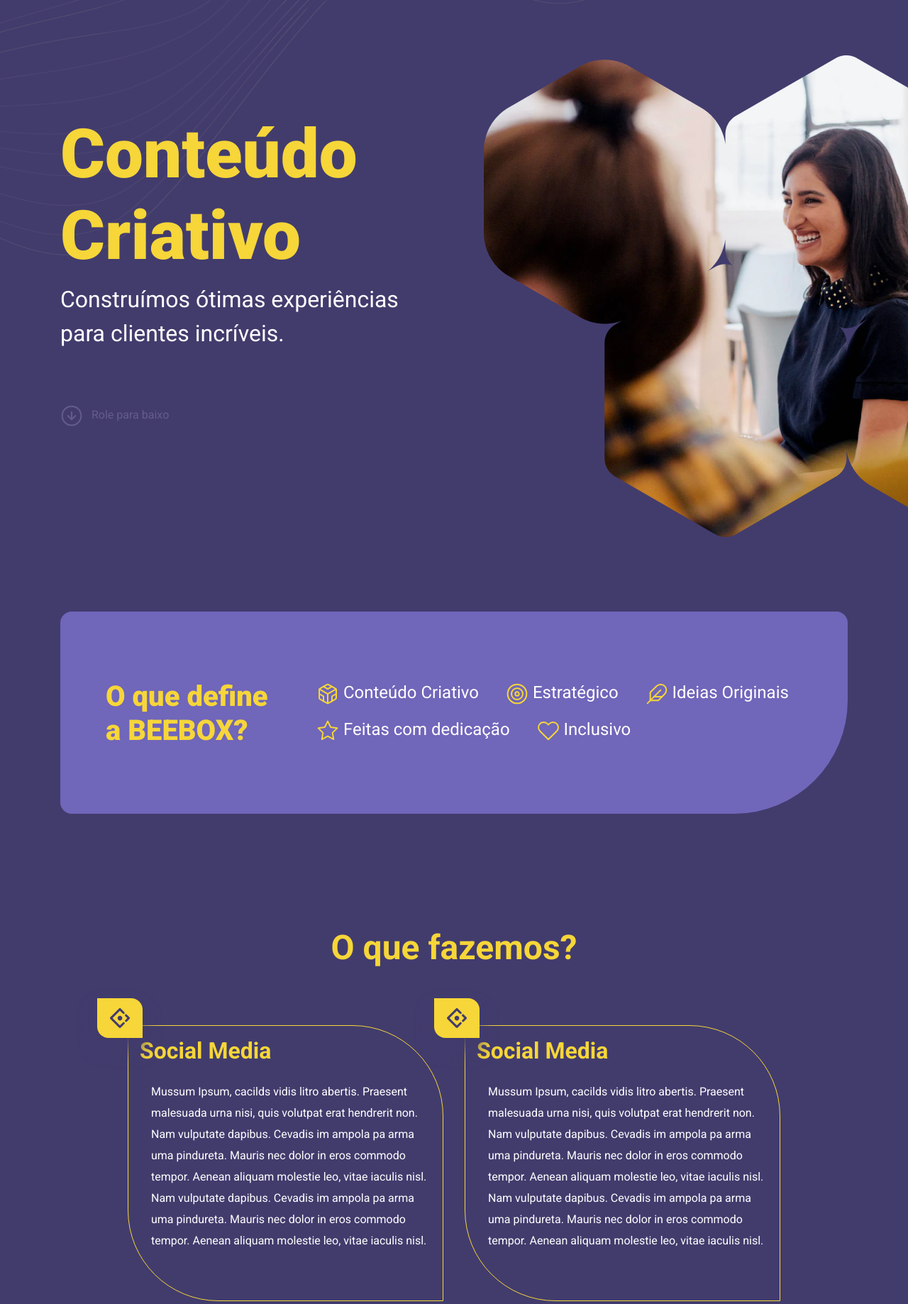
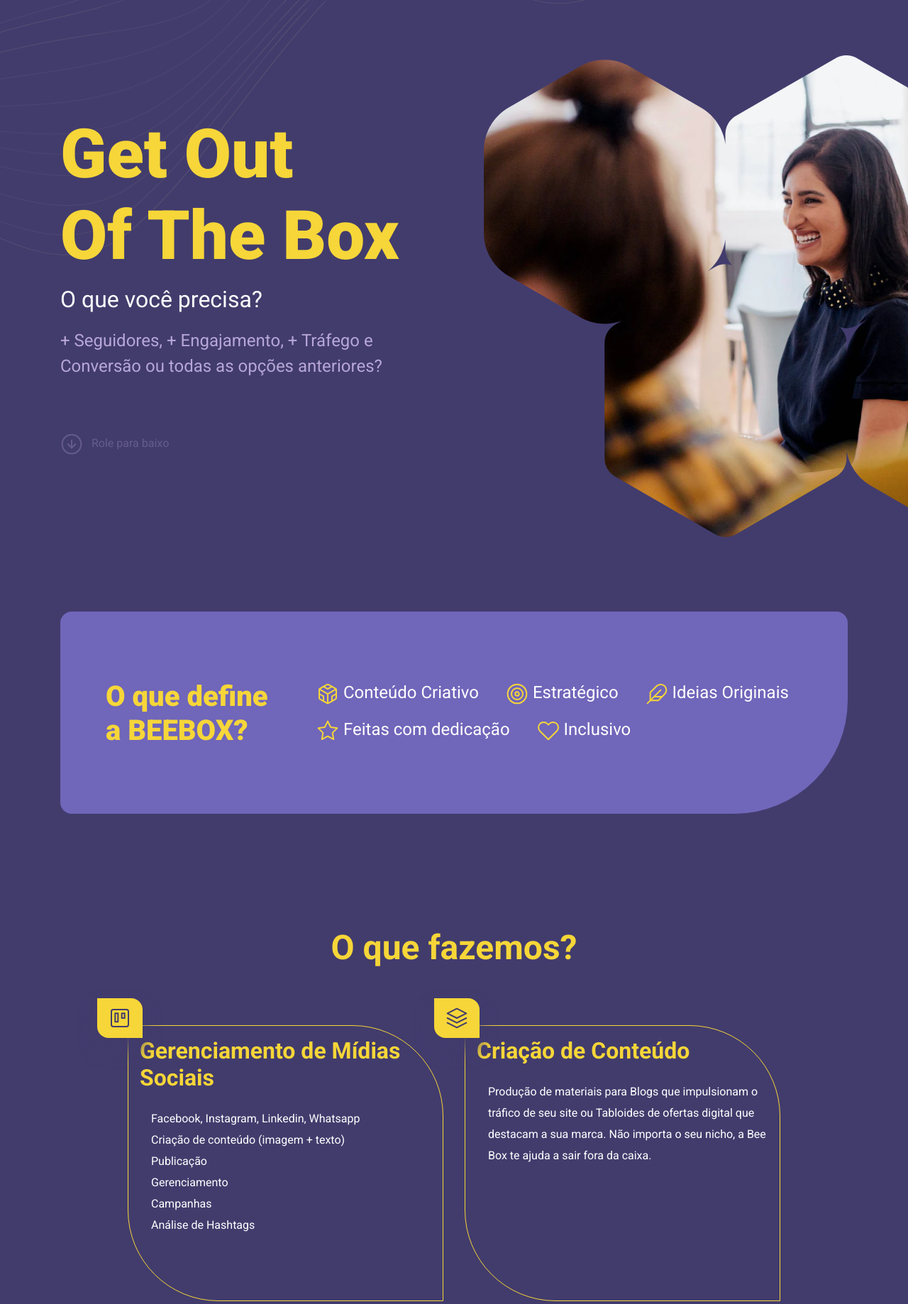
Before and after one commit to bqdesigner/beeboxagencia, a PHP site: page / in a window 1280 px wide; the page is wider, and only the part inside the window is pictured. Shown: the part 136-1974 px from the top of that part at 71% size. Run offline with PHP 8.4, Linux system fonts and the light colour scheme.

Commit message:
Correções

```diff
--- a/index.php
+++ b/index.php
@@ -37,8 +37,11 @@
         <div class="container">
            <div class="row">
                <div class="col-12 col-md-6">
-                    <h1> Conteúdo<br> Criativo</h1>
-                    <p> Construímos ótimas experiências para clientes incríveis.</p>
+                    <h1> Get Out<br> Of The Box</h1>
+                    <p> O que você precisa?
+                    </p>
+                    <p class="call"> + Seguidores, + Engajamento, + Tráfego e Conversão ou todas as opções anteriores?
+                    </p>
                     <a href="#oquedefine" class="link-scroll animate-flicker scroll"> Role para baixo </a>
                </div>
                <div class="col-12 col-md-6">
@@ -93,11 +96,16 @@
             <div class="col-12 offset-0 col-md-6 col-lg-5 offset-lg-1">
                 <div class="servico">
                     <span class="ico-servico ico-servico-content-1">
-                        <img src="assets/svg/ico_servico.svg" alt="">
+                        <img src="assets/svg/ico_gerenciamento.svg" alt="">
                     </span>
-                    <h3> Social Media </h3>
+                    <h3> Gerenciamento de Mídias Sociais </h3>
                     <p>
-                        Mussum Ipsum, cacilds vidis litro abertis. Praesent malesuada urna nisi, quis volutpat erat hendrerit non. Nam vulputate dapibus. Cevadis im ampola pa arma uma pindureta. Mauris nec dolor in eros commodo tempor. Aenean aliquam molestie leo, vitae iaculis nisl. Nam vulputate dapibus. Cevadis im ampola pa arma uma pindureta. Mauris nec dolor in eros commodo tempor. Aenean aliquam molestie leo, vitae iaculis nisl.
+                        Facebook, Instagram, Linkedin, Whatsapp <br>
+                        Criação de conteúdo (imagem + texto) <br>
+                        Publicação <br>
+                        Gerenciamento <br>
+                        Campanhas <br>
+                        Análise de Hashtags <br>
                     </p>
                 </div>
             </div>
@@ -105,11 +113,11 @@
             <div class="col-12 col-md-6 col-lg-5">
                 <div class="servico">
                     <span class="ico-servico ico-servico-content-2">
-                        <img src="assets/svg/ico_servico.svg" alt="">
+                        <img src="assets/svg/ico_conteudo.svg" alt="">
                     </span>
-                    <h3> Social Media </h3>
+                    <h3> Criação de Conteúdo </h3>
                     <p>
-                        Mussum Ipsum, cacilds vidis litro abertis. Praesent malesuada urna nisi, quis volutpat erat hendrerit non. Nam vulputate dapibus. Cevadis im ampola pa arma uma pindureta. Mauris nec dolor in eros commodo tempor. Aenean aliquam molestie leo, vitae iaculis nisl. Nam vulputate dapibus. Cevadis im ampola pa arma uma pindureta. Mauris nec dolor in eros commodo tempor. Aenean aliquam molestie leo, vitae iaculis nisl.
+                        Produção de materiais para Blogs que impulsionam o tráfico de seu site ou Tabloides de ofertas digital que destacam a sua marca. Não importa o seu nicho, a Bee Box te ajuda a sair fora da caixa.
                     </p>
                 </div>
             </div>
@@ -117,11 +125,11 @@
             <div class="col-12 offset-0 col-md-6 col-lg-5 offset-lg-1">
                 <div class="servico">
                     <span class="ico-servico ico-servico-content-3">
-                        <img src="assets/svg/ico_servico.svg" alt="">
+                        <img src="assets/svg/ico_anuncio.svg" alt="">
                     </span>
-                    <h3> Social Media </h3>
+                    <h3> Anúncios </h3>
                     <p>
-                        Mussum Ipsum, cacilds vidis litro abertis. Praesent malesuada urna nisi, quis volutpat erat hendrerit non. Nam vulputate dapibus. Cevadis im ampola pa arma uma pindureta. Mauris nec dolor in eros commodo tempor. Aenean aliquam molestie leo, vitae iaculis nisl. Nam vulputate dapibus. Cevadis im ampola pa arma uma pindureta. Mauris nec dolor in eros commodo tempor. Aenean aliquam molestie leo, vitae iaculis nisl.
+                        Você já deve ter falado sobre um produto ao usar uma rede social e logo em seguida, ele estava bem ali na sua frente ao rolar o feed ou timeline. Parece mágica, mas e se esse produto fosse a sua empresa, serviço ou marca?
                     </p>
                 </div>
             </div>
@@ -129,11 +137,14 @@
             <div class="col-12 col-md-6 col-lg-5">
                 <div class="servico">
                     <span class="ico-servico ico-servico-content-4">
-                        <img src="assets/svg/ico_servico.svg" alt="">
+                        <img src="assets/svg/ico_consultoria_mkt.svg" alt="">
                     </span>
-                    <h3> Social Media </h3>
+                    <h3> Consultoria de Marketing </h3>
                     <p>
-                        Mussum Ipsum, cacilds vidis litro abertis. Praesent malesuada urna nisi, quis volutpat erat hendrerit non. Nam vulputate dapibus. Cevadis im ampola pa arma uma pindureta. Mauris nec dolor in eros commodo tempor. Aenean aliquam molestie leo, vitae iaculis nisl. Nam vulputate dapibus. Cevadis im ampola pa arma uma pindureta. Mauris nec dolor in eros commodo tempor. Aenean aliquam molestie leo, vitae iaculis nisl.
+                        Quem está buscando o seu serviço? Quais as mídias devo impulsionar? Que linguagem utilizar?
+                        Essas são algumas das perguntas que você deve estar se fazendo ao entrar no marketing
+                        digital. Sabemos que não é fácil navegar neste universo digital, por isso, vamos te ajudar a
+                        obter crescimento naquilo que você precisa.
                     </p>
                 </div>
             </div>
@@ -146,41 +157,41 @@
         <div class="row">
             <div class="col-12 col-md-6 case">
                 <div class="case-img">
-                    <img src="assets/img/job1.png" alt="">
+                    <img src="assets/img/case_1_work4all.jpg" alt="">
                 </div>
                 <div class="case-content">
-                    <span> Nome do cliente </span>
-                    <h3> Posts para Instagram </h3>
+                    <span> Work4aAll </span>
+                    <h3> Criação de conteúdo e artes </h3>
                 </div>
             </div>
 
             <div class="col-12 col-md-6 case">
                 <div class="case-img">
-                    <img src="assets/img/job1.png" alt="">
+                    <img src="assets/img/case_2_mls.jpg" alt="">
                 </div>
                 <div class="case-content case">
-                    <span> Nome do cliente </span>
-                    <h3> Posts para Instagram </h3>
+                    <span> My Little Secrets </span>
+                    <h3> Criação de conteúdo e artes </h3>
                 </div>
             </div>
 
             <div class="col-12 col-md-6 case">
                 <div class="case-img">
-                    <img src="assets/img/job1.png" alt="">
+                    <img src="assets/img/case_3_massoterapeuta_tatyane.jpg" alt="">
                 </div>
                 <div class="case-content">
-                    <span> Nome do cliente </span>
-                    <h3> Posts para Instagram </h3>
+                    <span> Massoterapeuta Tatyane </span>
+                    <h3> Gerenciamento e Consultoria </h3>
                 </div>
             </div>
 
             <div class="col-12 col-md-6 case">
                 <div class="case-img">
-                    <img src="assets/img/job1.png" alt="">
+                    <img src="assets/img/case_4_twig.jpg" alt="">
                 </div>
                 <div class="case-content">
-                    <span> Nome do cliente </span>
-                    <h3> Posts para Instagram </h3>
+                    <span> Twig </span>
+                    <h3> Criação de conteúdo e artes </h3>
                 </div>
             </div>
 
@@ -356,17 +367,17 @@
                 <span class="slogan"> #getoutofthebox </span>
                 <ul class="redes-sociais">
                     <li>
-                        <a href="#">
+                        <a href="https://www.facebook.com/Ag%C3%AAncia-Bee-Box-113560353724333/" target="blank">
                             <img src="assets/svg/ico_facebook.svg" alt="">
                         </a>
                     </li>
                     <li>
-                        <a href="#">
+                        <a href="https://www.instagram.com/agenciabeebox/" target="blank">
                             <img src="assets/svg/ico_instagram.svg" alt="">
                         </a>
                     </li>
                     <li>
-                        <a href="#">
+                        <a href="https://www.linkedin.com/company/ag%C3%AAncia-bee-box" target="blank">
                             <img src="assets/svg/ico_linkedin.svg" alt="">
                         </a>
                     </li>
@@ -377,20 +388,23 @@
                     <div class="col-12 col-md-5">
                         <nav class="menu">
                             <ul>
-                                <li> <a href="javascript:;"> O que fazemos? </a> </li>
-                                <li> <a href="javascript:;"> Cases </a> </li>
-                                <li> <a href="javascript:;"> Clientes </a> </li>
+                                <li> <a href="#oquefazemos" class="scroll"> O que fazemos? </a> </li>
+                                <li> <a href="#cases" class="scroll"> Cases </a> </li>
+                                <li> <a href="#clientes" class="scroll"> Clientes </a> </li>
                             </ul>
                         </nav>
                     </div>
                     <div class="col-12 col-md-7">
                         <ul class="contatos">
                             <li>
-                                <a href="#"> contato@beeboxagencia.com </a>
+                                <a href="mailto:beebox.ag@gmail.com"> beebox.ag@gmail.com </a>
                             </li>
                             <li>
-                                <a href="#"> (11) - 90000-0000 </a>
+                                <a href="tel:11993593186"> (11) 9 9359-3186 </a>
                             </li>
+                            <!-- <li>
+                                <a href="tel:11993593186"> (11) 9 9359-3186 </a>
+                            </li> -->
                         </ul>
                     </div>
                 </div>
--- a/scss/_general.scss
+++ b/scss/_general.scss
@@ -116,7 +116,11 @@
       @include fontSize(32px);
       font-weight: 400;
       display: block;
+   }
+   .call {
       margin-bottom: 4rem;
+      @include fontSize(24px);
+      color: $color-context-3;
    }
    .link-scroll {
       color: $color-context-3;
@@ -275,6 +279,14 @@
       border-bottom-right-radius: 5rem;
       margin-bottom: .8rem;
       overflow: hidden;
+      img {
+         @include height(397px);
+         width: auto;
+         transition: transform .2s;
+         &:hover {
+            transform: scale(1.1);
+         }
+      }
    }
    .case-content {
       display: flex;
@@ -541,7 +553,7 @@
          li {
             margin: 0;
             padding: 0;
-            &:first-child {
+            &:nth-child(1) {
                &::before {
                   @include width(24px);
                   @include height(24px);
@@ -551,11 +563,23 @@
                   position: relative;
                }
             }
-            &:last-child {
+            &:nth-child(2) {
                &::before {
                   @include width(24px);
                   @include height(24px);
                   top: .5rem;
+                  margin-left: .5rem;
+                  margin-right: .5rem;
+                  content: url(../assets/svg/ico_whatsapp_yellow.svg);
+                  position: relative;
+               }
+            }
+            &:nth-child(3) {
+               &::before {
+                  @include width(24px);
+                  @include height(24px);
+                  top: .5rem;
+                  margin-left: .5rem;
                   margin-right: .5rem;
                   content: url(../assets/svg/ico_phone.svg);
                   position: relative;
```
Also changed, not shown: assets/img/case_1_work4all.jpg (added), assets/svg/ico_anuncio.svg (added), assets/svg/ico_consultoria_mkt.svg (added), assets/svg/ico_conteudo.svg (added), assets/svg/ico_gerenciamento.svg (added), assets/svg/ico_whatsapp_yellow.svg (added), css/style.css, 4 other files.
